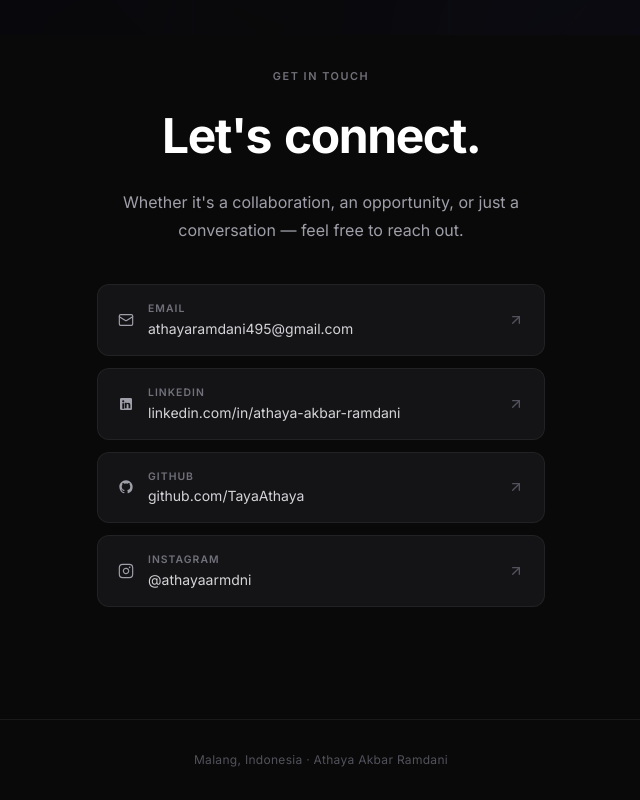
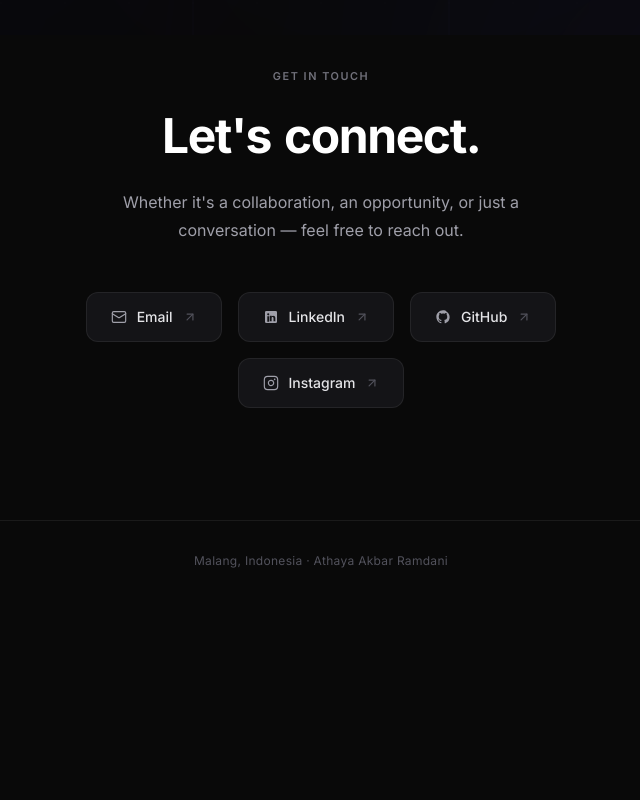
Before and after one commit to TayaAthaya/athaya-portfolio, a Next.js app: page / in a window 1280 px wide. Shown: the part 765-1565 px from the top of the page, without its empty margins (319-959 px from the left). After the commit the page ends 1366 px from the top, so only its background shows below. Built offline with nearby package versions, Linux system fonts and the light colour scheme.

Commit message:
feat(contact): simplify contact buttons to centered title and icon without raw URLs/addresses

```diff
--- a/app/page.tsx
+++ b/app/page.tsx
@@ -8,13 +8,11 @@ import { ArrowRight, Mail, ArrowUpRight } from "lucide-react";
 const CONTACT_LINKS = [
   {
     label: "Email",
-    value: "athayaramdani495@gmail.com",
     href: "mailto:athayaramdani495@gmail.com",
     icon: <Mail className="w-4 h-4 stroke-[1.75]" />,
   },
   {
     label: "LinkedIn",
-    value: "linkedin.com/in/athaya-akbar-ramdani",
     href: "https://linkedin.com/in/athaya-akbar-ramdani",
     icon: (
       <svg className="w-4 h-4 fill-current" viewBox="0 0 24 24">
@@ -24,7 +22,6 @@ const CONTACT_LINKS = [
   },
   {
     label: "GitHub",
-    value: "github.com/TayaAthaya",
     href: "https://github.com/TayaAthaya",
     icon: (
       <svg className="w-4 h-4 fill-current" viewBox="0 0 24 24">
@@ -34,7 +31,6 @@ const CONTACT_LINKS = [
   },
   {
     label: "Instagram",
-    value: "@athayaarmdni",
     href: "https://www.instagram.com/athayaarmdni/",
     icon: (
       <svg className="w-4 h-4 stroke-current fill-none stroke-[1.75]" viewBox="0 0 24 24">
@@ -159,13 +155,13 @@ export default function LandingPage() {
             Let's connect.
           </SplitTextTitle>
 
-          <p className="text-zinc-400 text-sm sm:text-base leading-[1.75] mb-10 max-w-md mx-auto">
+          <p className="text-zinc-400 text-sm sm:text-base leading-[1.75] mb-12 max-w-md mx-auto">
             Whether it&#39;s a collaboration, an opportunity, or just a conversation — feel free to reach out.
           </p>
 
-          {/* Contact Links with Motion enter & hover */}
-          <div className="flex flex-col gap-3 max-w-md mx-auto">
-            {CONTACT_LINKS.map(({ label, value, href, icon }, i) => (
+          {/* Minimalist Centered Social Links: Title and Icon Only */}
+          <div className="flex flex-wrap items-center justify-center gap-3 sm:gap-4 max-w-lg mx-auto">
+            {CONTACT_LINKS.map(({ label, href, icon }, i) => (
               <motion.a
                 key={label}
                 href={href}
@@ -175,24 +171,17 @@ export default function LandingPage() {
                 whileInView={{ opacity: 1, y: 0 }}
                 viewport={{ once: true, margin: "-30px" }}
                 transition={{ duration: 0.45, delay: i * 0.08, ease: [0.16, 1, 0.3, 1] }}
-                whileHover={{ y: -3, scale: 1.01 }}
-                whileTap={{ scale: 0.99 }}
-                className="group flex items-center justify-between gap-4 px-5 py-4 rounded-xl bg-[#141417] border border-white/[0.06] hover:bg-[#1a1a1f] hover:border-indigo-500/30 transition-all duration-200"
+                whileHover={{ y: -3, scale: 1.03 }}
+                whileTap={{ scale: 0.97 }}
+                className="group inline-flex items-center gap-2.5 px-6 py-3.5 rounded-xl bg-[#141417] border border-white/[0.07] hover:border-indigo-500/30 hover:bg-[#1a1a1f] transition-all duration-200"
               >
-                <div className="flex items-center gap-3.5">
-                  <span className="text-zinc-400 group-hover:text-indigo-400 transition-colors">
-                    {icon}
-                  </span>
-                  <div className="text-left">
-                    <div className="text-[0.65rem] font-semibold tracking-[0.1em] uppercase text-zinc-500 mb-0.5">
-                      {label}
-                    </div>
-                    <div className="text-sm text-zinc-300 group-hover:text-white transition-colors">
-                      {value}
-                    </div>
-                  </div>
-                </div>
-                <ArrowUpRight className="w-4 h-4 text-zinc-600 group-hover:text-indigo-400 group-hover:translate-x-0.5 group-hover:-translate-y-0.5 transition-all duration-200 shrink-0" />
+                <span className="text-zinc-400 group-hover:text-indigo-400 transition-colors flex items-center">
+                  {icon}
+                </span>
+                <span className="text-sm font-medium text-zinc-200 group-hover:text-white transition-colors">
+                  {label}
+                </span>
+                <ArrowUpRight className="w-3.5 h-3.5 text-zinc-600 group-hover:text-indigo-400 group-hover:translate-x-0.5 group-hover:-translate-y-0.5 transition-all duration-200" />
               </motion.a>
             ))}
           </div>
```
